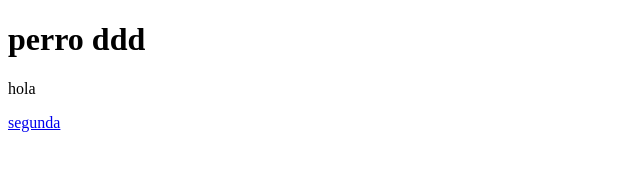
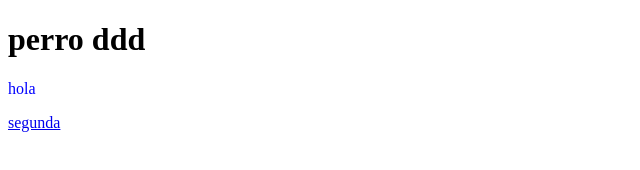
Before and after one commit to Doky37/UAMCode, a plain HTML site: page Gato1/index.html in a window 1280 px wide. Shown: the full height of the page, 0-640 px from the left. Drawn offline with Linux system fonts and the light colour scheme.

Commit message:
Update index.html

```diff
--- a/Gato1/index.html
+++ b/Gato1/index.html
@@ -2,10 +2,15 @@
 <html>
 
 <head>
+  <style>
+    p {
+      color:blue;
+    }
+  </style>
 </head>
 <body>
 
-<h1> perro ddd</h1>
+<h1 > perro ddd</h1>
 <p>hola </p>
 <p><a href="index 2.html">segunda</a></p>
 </body>
```
